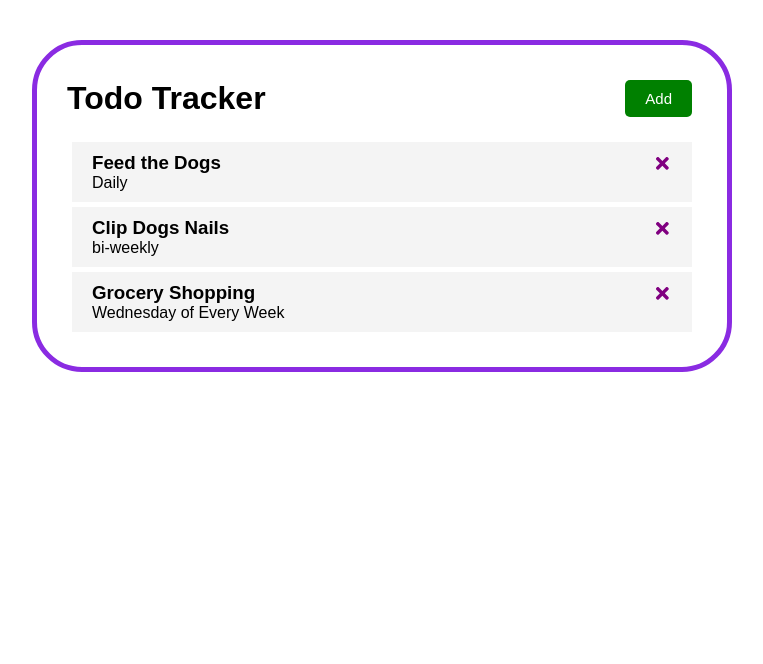
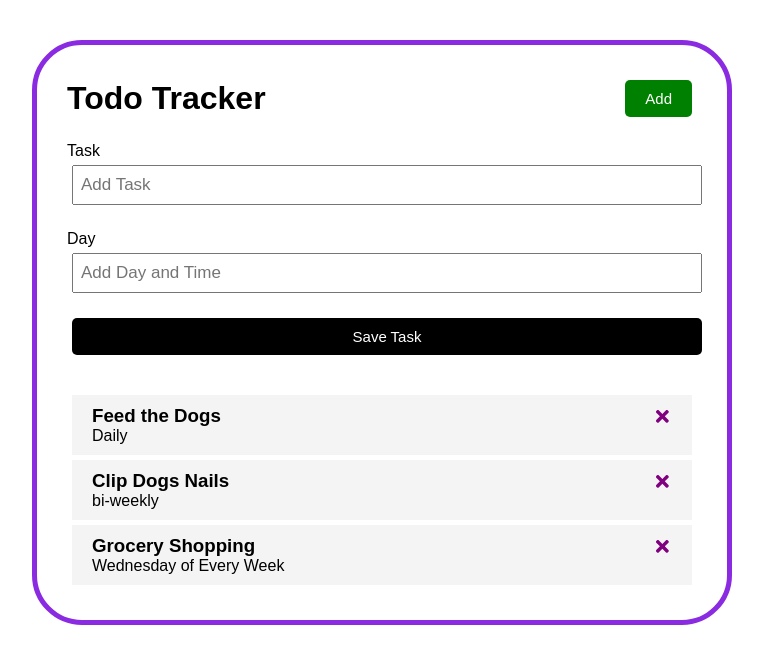
Before and after one commit to dave-mills69/Todo-Application, a React (Create React App) app: page / in a window 1280 px wide. Shown: the top 664 px of the page, without its empty margins (258-1021 px from the left). Built offline with nearby package versions, Linux system fonts and the light colour scheme.

Commit message:
add task.js added

```diff
--- a/src/App.js
+++ b/src/App.js
@@ -1,6 +1,7 @@
 import Header from './components/Header';
 import Tasks from './components/Tasks';
 import { useState } from 'react';
+import AddTask from './components/AddTask';
 // import Routing from './Routing'
 
 function App() {
@@ -25,6 +26,11 @@ function App() {
     }
 ])
 
+// // Add task
+//   const addTask = () => {
+//     console.log(task)
+//   }
+
 // Delete a Task
   const deleteTask = (id) => {
     setTasks(tasks.filter((task) => task.id !== id))
@@ -33,6 +39,7 @@ function App() {
   return (
     <div className="container">
       <Header />
+      <AddTask />
       {tasks.length > 0 ?(
       <Tasks tasks={tasks}
       onDelete={deleteTask} />
--- a/src/components/AddTask.js
+++ b/src/components/AddTask.js
@@ -1,17 +1,22 @@
-import React from 'react'
+import { useState } from 'react';
 
 const AddTask = () => {
+    const [text, setText] = useState('')
+    const [day, setDay] = useState('')
+
     return (
         <form className='add-form'>
             <div className='form-control'>
                 <label>Task</label>
-                <input type='text' placeholder='Add Task' />
+                <input type='text' placeholder='Add Task' value={text} onChange={(e) => setText(e.target.value)} />
             </div>
             <div className='form-control'>
                 <label>Day</label>
-                <input type='text' placeholder='Add Day and Time' />
+                <input type='text' placeholder='Add Day and Time' value={day} onChange={(e) => setDay(e.target.value)}/>
             </div>
-        </form>
+
+            <input className='btn btn-block' type='Submit' value='Save Task'/>
+        </ form>
     )
 }
 
```
